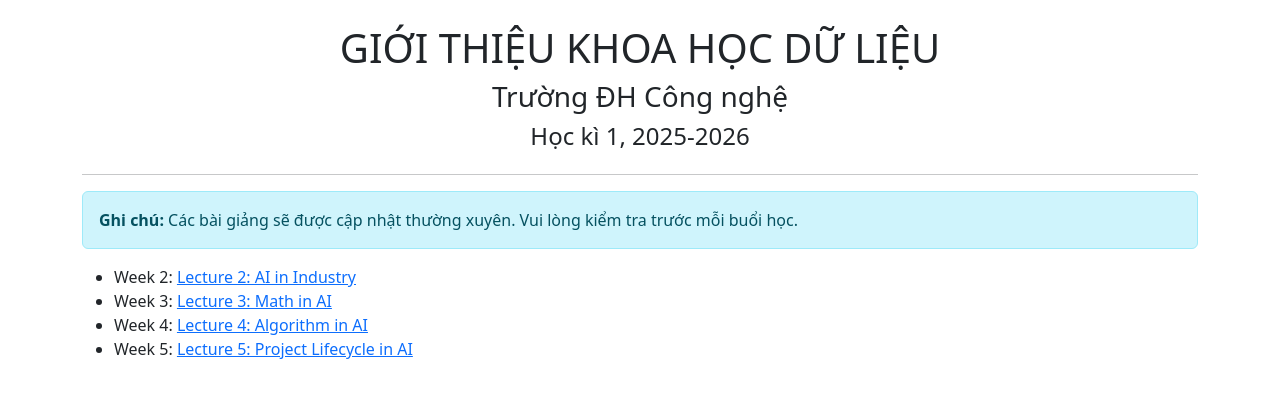
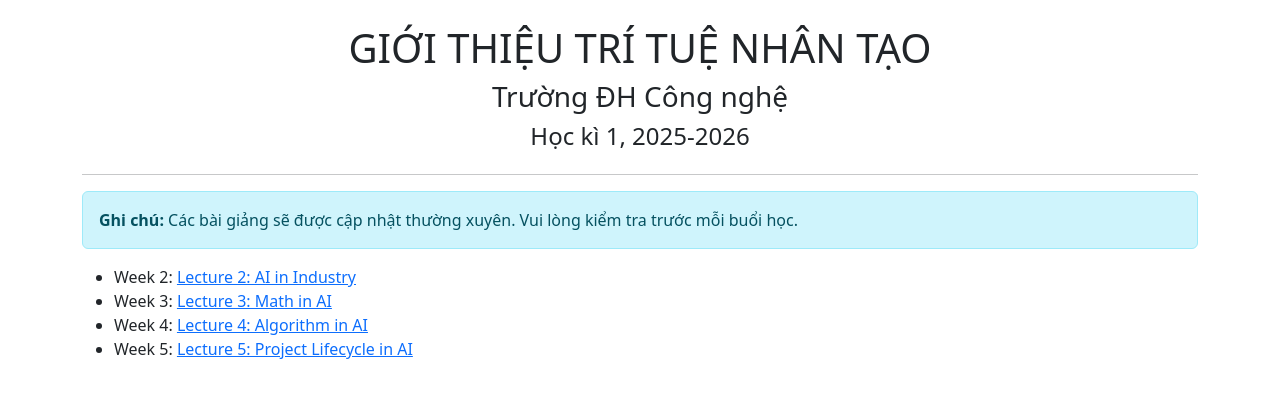
Before and after one commit to uet-iai-course/gtttnt, a website: page 2526-1/index.html in a window 1280 px wide. Drawn offline with nearby package versions, Linux system fonts and the light colour scheme.

Commit message:
Update index.html

```diff
--- a/2526-1/index.html
+++ b/2526-1/index.html
@@ -18,7 +18,7 @@
     <div class="container mt-4">
         <div class="text-center mb-4">
             <h1 style="text-transform: uppercase;">
-                Giới thiệu Khoa học Dữ liệu
+                Giới thiệu Trí tuệ nhân tạo
             </h1>
             <h3>Trường ĐH Công nghệ</h3>
             <h4>Học kì 1, 2025-2026</h4>
```
